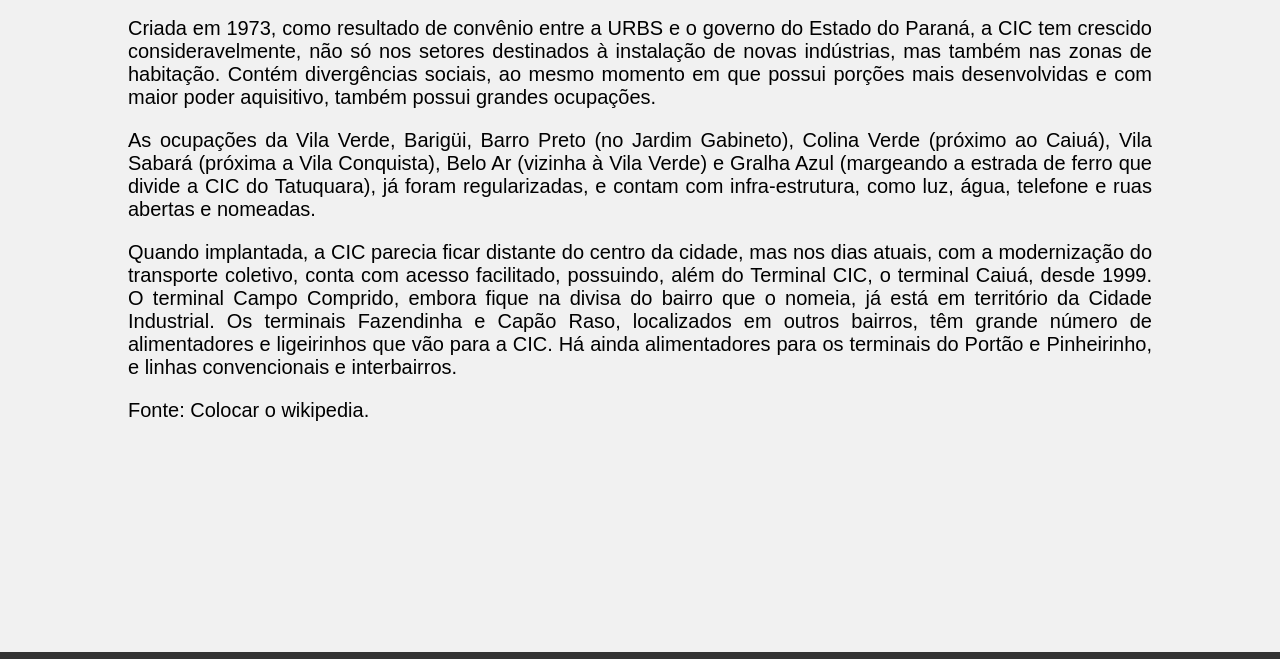
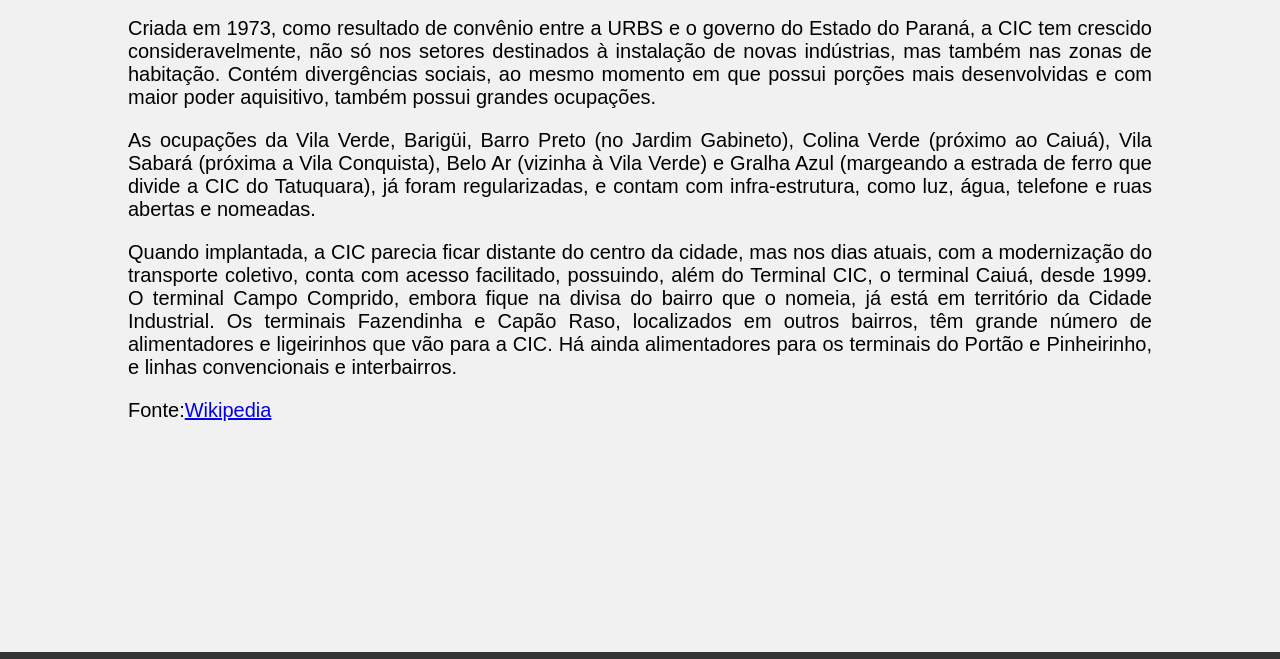
Before and after one commit to HapkidoHT/Projeto_Uninter, a plain HTML site: page HTML/sobre.html in a window 1280 px wide. Shown: the part 608-1267 px from the top of the page. Drawn offline with Linux system fonts and the light colour scheme.

Commit message:
atualização do site

```diff
--- a/HTML/sobre.html
+++ b/HTML/sobre.html
@@ -34,7 +34,7 @@
       <p>Criada em 1973, como resultado de convênio entre a URBS e o governo do Estado do Paraná, a CIC tem crescido consideravelmente, não só nos setores destinados à instalação de novas indústrias, mas também nas zonas de habitação. Contém divergências sociais, ao mesmo momento em que possui porções mais desenvolvidas e com maior poder aquisitivo, também possui grandes ocupações.</p>
       <p>As ocupações da Vila Verde, Barigüi, Barro Preto (no Jardim Gabineto), Colina Verde (próximo ao Caiuá), Vila Sabará (próxima a Vila Conquista), Belo Ar (vizinha à Vila Verde) e Gralha Azul (margeando a estrada de ferro que divide a CIC do Tatuquara), já foram regularizadas, e contam com infra-estrutura, como luz, água, telefone e ruas abertas e nomeadas.</p>
       <p>Quando implantada, a CIC parecia ficar distante do centro da cidade, mas nos dias atuais, com a modernização do transporte coletivo, conta com acesso facilitado, possuindo, além do Terminal CIC, o terminal Caiuá, desde 1999. O terminal Campo Comprido, embora fique na divisa do bairro que o nomeia, já está em território da Cidade Industrial. Os terminais Fazendinha e Capão Raso, localizados em outros bairros, têm grande número de alimentadores e ligeirinhos que vão para a CIC. Há ainda alimentadores para os terminais do Portão e Pinheirinho, e linhas convencionais e interbairros.</p </div>
-      <p>Fonte: Colocar o wikipedia.</p>
+      <p>Fonte:<a href="https://pt.wikipedia.org/wiki/Cidade_Industrial_de_Curitiba">Wikipedia</a></p>
   </section>
 
   <footer class="footer">
```
